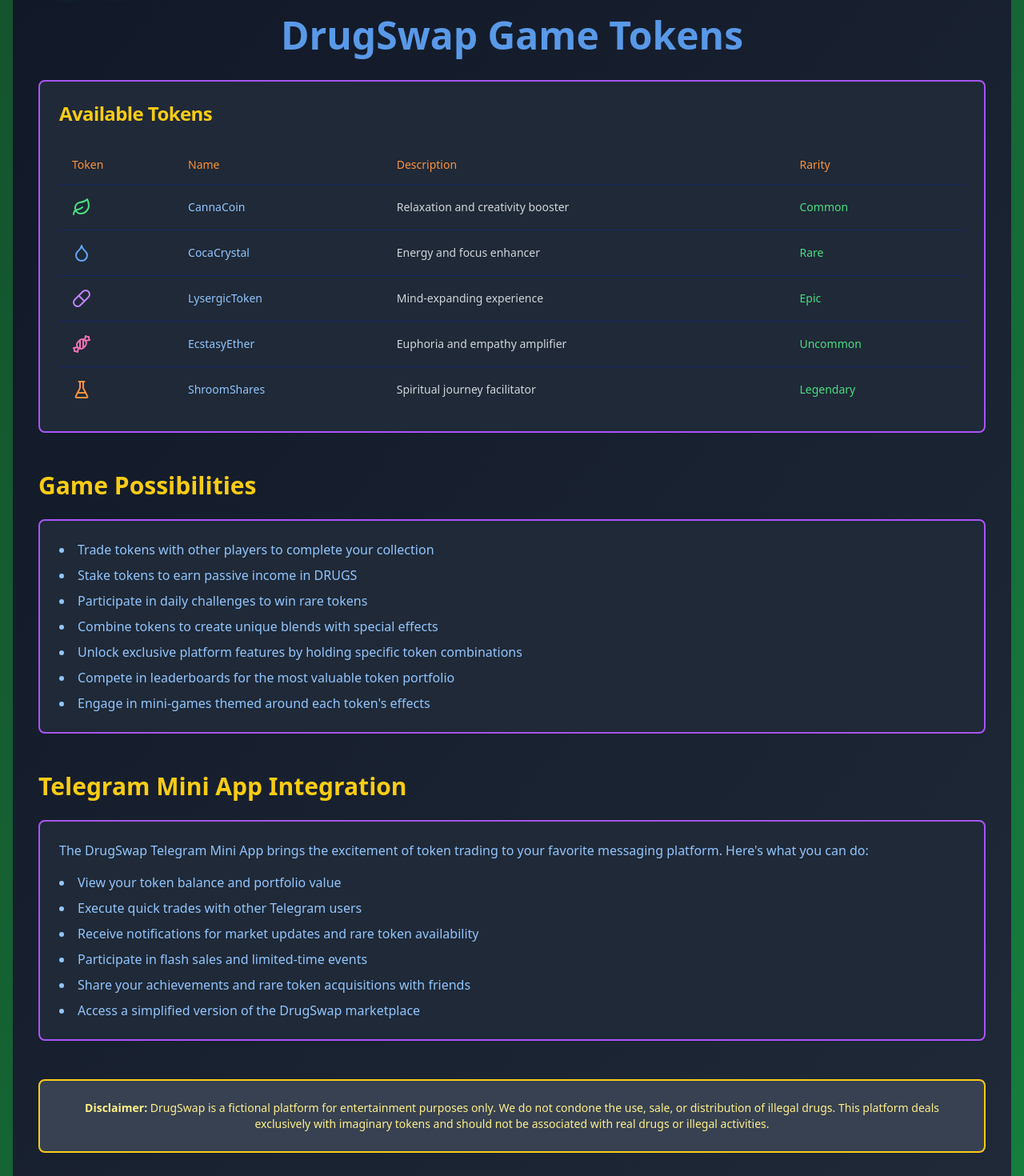
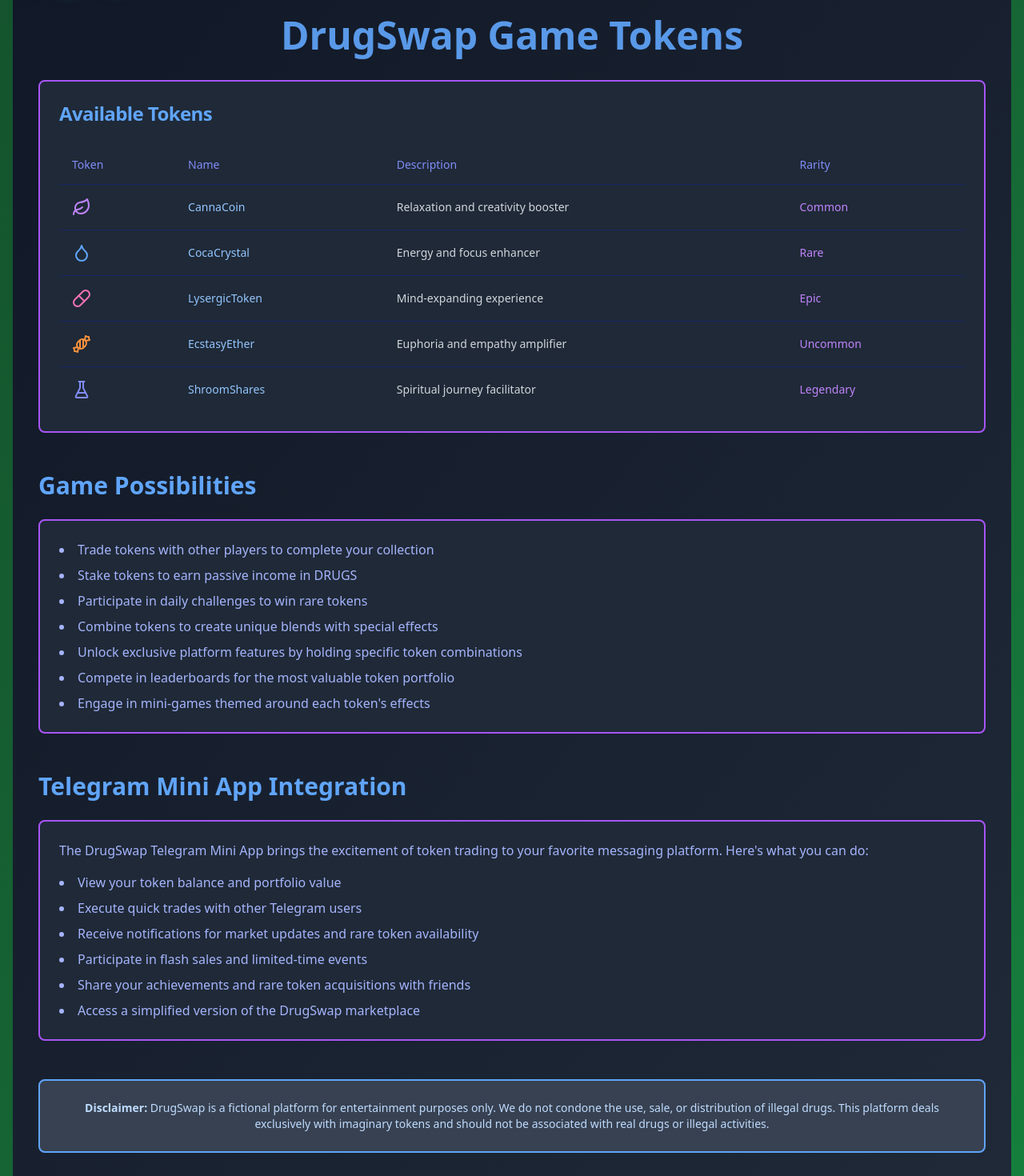
Before and after one commit to DrugSwap/drugswap-gaming-exchange-78, a React (Vite) app: page /drug-tokens in a window 1280 px wide. Shown: the part 60-1530 px from the top of the page at 80% size. Built offline with nearby package versions, Linux system fonts and the light colour scheme.

Commit message:
Remove green color scheme
Adjusted the color palette across the application to eliminate green hues and implement a more suitable color scheme.
[skip gpt_engineer]

```diff
--- a/src/pages/DrugsList.jsx
+++ b/src/pages/DrugsList.jsx
@@ -5,11 +5,11 @@ import { PillIcon, LeafIcon, DropletIcon, CandyIcon, FlaskConicalIcon } from 'lu
 
 const DrugsList = () => {
   const drugs = [
-    { name: 'CannaCoin', icon: <LeafIcon className="text-green-400" />, description: 'Relaxation and creativity booster', rarity: 'Common' },
+    { name: 'CannaCoin', icon: <LeafIcon className="text-purple-400" />, description: 'Relaxation and creativity booster', rarity: 'Common' },
     { name: 'CocaCrystal', icon: <DropletIcon className="text-blue-400" />, description: 'Energy and focus enhancer', rarity: 'Rare' },
-    { name: 'LysergicToken', icon: <PillIcon className="text-purple-400" />, description: 'Mind-expanding experience', rarity: 'Epic' },
-    { name: 'EcstasyEther', icon: <CandyIcon className="text-pink-400" />, description: 'Euphoria and empathy amplifier', rarity: 'Uncommon' },
-    { name: 'ShroomShares', icon: <FlaskConicalIcon className="text-orange-400" />, description: 'Spiritual journey facilitator', rarity: 'Legendary' },
+    { name: 'LysergicToken', icon: <PillIcon className="text-pink-400" />, description: 'Mind-expanding experience', rarity: 'Epic' },
+    { name: 'EcstasyEther', icon: <CandyIcon className="text-orange-400" />, description: 'Euphoria and empathy amplifier', rarity: 'Uncommon' },
+    { name: 'ShroomShares', icon: <FlaskConicalIcon className="text-indigo-400" />, description: 'Spiritual journey facilitator', rarity: 'Legendary' },
   ];
 
   return (
@@ -19,16 +19,16 @@ const DrugsList = () => {
       <section className="mb-12">
         <Card className="bg-gray-800 border-purple-500 border-2">
           <CardHeader>
-            <CardTitle className="text-2xl text-yellow-400">Available Tokens</CardTitle>
+            <CardTitle className="text-2xl text-blue-400">Available Tokens</CardTitle>
           </CardHeader>
           <CardContent>
             <Table>
               <TableHeader>
                 <TableRow>
-                  <TableHead className="text-orange-400">Token</TableHead>
-                  <TableHead className="text-orange-400">Name</TableHead>
-                  <TableHead className="text-orange-400">Description</TableHead>
-                  <TableHead className="text-orange-400">Rarity</TableHead>
+                  <TableHead className="text-indigo-400">Token</TableHead>
+                  <TableHead className="text-indigo-400">Name</TableHead>
+                  <TableHead className="text-indigo-400">Description</TableHead>
+                  <TableHead className="text-indigo-400">Rarity</TableHead>
                 </TableRow>
               </TableHeader>
               <TableBody>
@@ -37,7 +37,7 @@ const DrugsList = () => {
                     <TableCell>{drug.icon}</TableCell>
                     <TableCell className="font-medium text-blue-300">{drug.name}</TableCell>
                     <TableCell className="text-gray-300">{drug.description}</TableCell>
-                    <TableCell className="text-green-400">{drug.rarity}</TableCell>
+                    <TableCell className="text-purple-400">{drug.rarity}</TableCell>
                   </TableRow>
                 ))}
               </TableBody>
@@ -47,10 +47,10 @@ const DrugsList = () => {
       </section>
 
       <section className="mb-12">
-        <h2 className="text-3xl font-semibold mb-6 text-yellow-400">Game Possibilities</h2>
+        <h2 className="text-3xl font-semibold mb-6 text-blue-400">Game Possibilities</h2>
         <Card className="bg-gray-800 border-purple-500 border-2">
           <CardContent className="p-6">
-            <ul className="list-disc list-inside text-blue-300 space-y-2">
+            <ul className="list-disc list-inside text-indigo-300 space-y-2">
               <li>Trade tokens with other players to complete your collection</li>
               <li>Stake tokens to earn passive income in DRUGS</li>
               <li>Participate in daily challenges to win rare tokens</li>
@@ -64,13 +64,13 @@ const DrugsList = () => {
       </section>
 
       <section>
-        <h2 className="text-3xl font-semibold mb-6 text-yellow-400">Telegram Mini App Integration</h2>
+        <h2 className="text-3xl font-semibold mb-6 text-blue-400">Telegram Mini App Integration</h2>
         <Card className="bg-gray-800 border-purple-500 border-2">
           <CardContent className="p-6">
-            <p className="text-blue-300 mb-4">
+            <p className="text-indigo-300 mb-4">
               The DrugSwap Telegram Mini App brings the excitement of token trading to your favorite messaging platform. Here's what you can do:
             </p>
-            <ul className="list-disc list-inside text-blue-300 space-y-2">
+            <ul className="list-disc list-inside text-indigo-300 space-y-2">
               <li>View your token balance and portfolio value</li>
               <li>Execute quick trades with other Telegram users</li>
               <li>Receive notifications for market updates and rare token availability</li>
@@ -82,8 +82,8 @@ const DrugsList = () => {
         </Card>
       </section>
 
-      <div className="mt-12 p-6 bg-gray-700 rounded-lg border-2 border-yellow-400">
-        <p className="text-sm text-yellow-200 text-center">
+      <div className="mt-12 p-6 bg-gray-700 rounded-lg border-2 border-blue-400">
+        <p className="text-sm text-blue-200 text-center">
           <strong>Disclaimer:</strong> DrugSwap is a fictional platform for entertainment purposes only.
           We do not condone the use, sale, or distribution of illegal drugs. This platform deals
           exclusively with imaginary tokens and should not be associated with real drugs or illegal activities.
```
